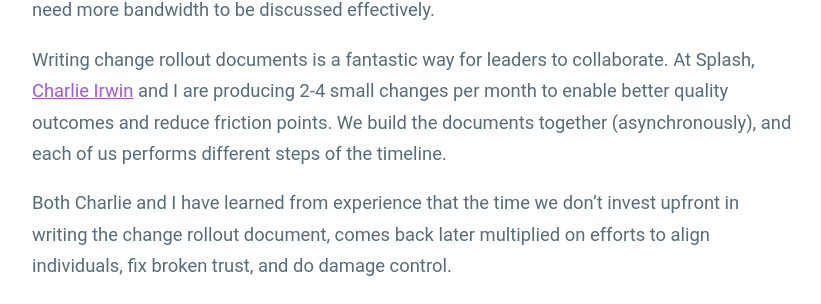
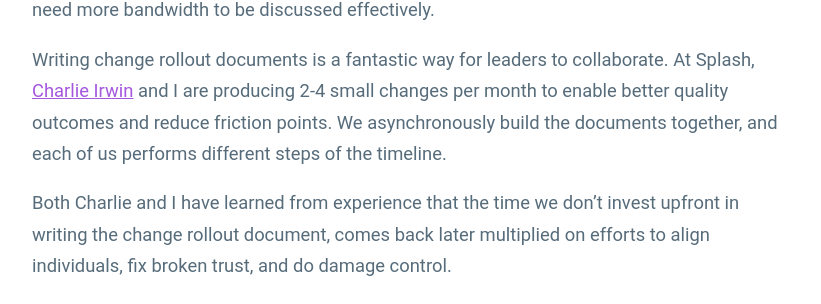
Before and after one commit to guillermodlpa/site, a Jekyll site: the page built from _posts/2021-05-20-change-rollout-document.markdown, in a window 1280 px wide and 900 px high, scrolled down 1635 px. Shown: the part 180-484 px from the top of the window, without its empty margins (228-1049 px from the left). Built offline with Jekyll 4.4.1, drawn with Linux system fonts in a browser that asks for light colours.

```diff
--- a/_posts/2021-05-20-change-rollout-document.markdown
+++ b/_posts/2021-05-20-change-rollout-document.markdown
@@ -27,7 +27,7 @@ Here comes my favorite artifact of 2021, the **Change Rollout Document**. To use
 
 Share the doc with your stakeholders. Let people digest the impact of the change, to think through their concerns, and to asynchronously communicate their feedback. Optionally, alignment meetings are useful when there are important concerns or open questions that need more bandwidth to be discussed effectively.
 
-Writing change rollout documents is a fantastic way for leaders to collaborate. At Splash, [Charlie Irwin](https://www.linkedin.com/in/charleslrirwin/) and I are producing 2-4 small changes per month to enable better quality outcomes and reduce friction points. We build the documents together (asynchronously), and each of us performs different steps of the timeline.
+Writing change rollout documents is a fantastic way for leaders to collaborate. At Splash, [Charlie Irwin](https://www.linkedin.com/in/charleslrirwin/) and I are producing 2-4 small changes per month to enable better quality outcomes and reduce friction points. We asynchronously build the documents together, and each of us performs different steps of the timeline.
 
 Both Charlie and I have learned from experience that the time we don't invest upfront in writing the change rollout document, comes back later multiplied on efforts to align individuals, fix broken trust, and do damage control.
 
```
